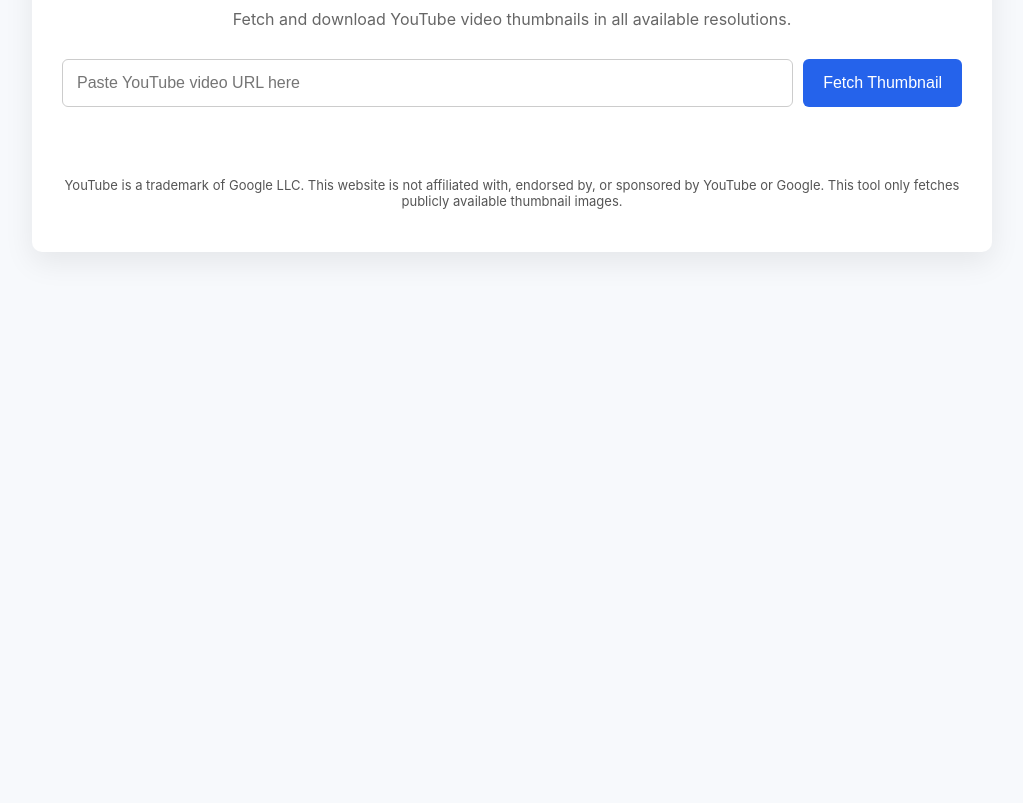
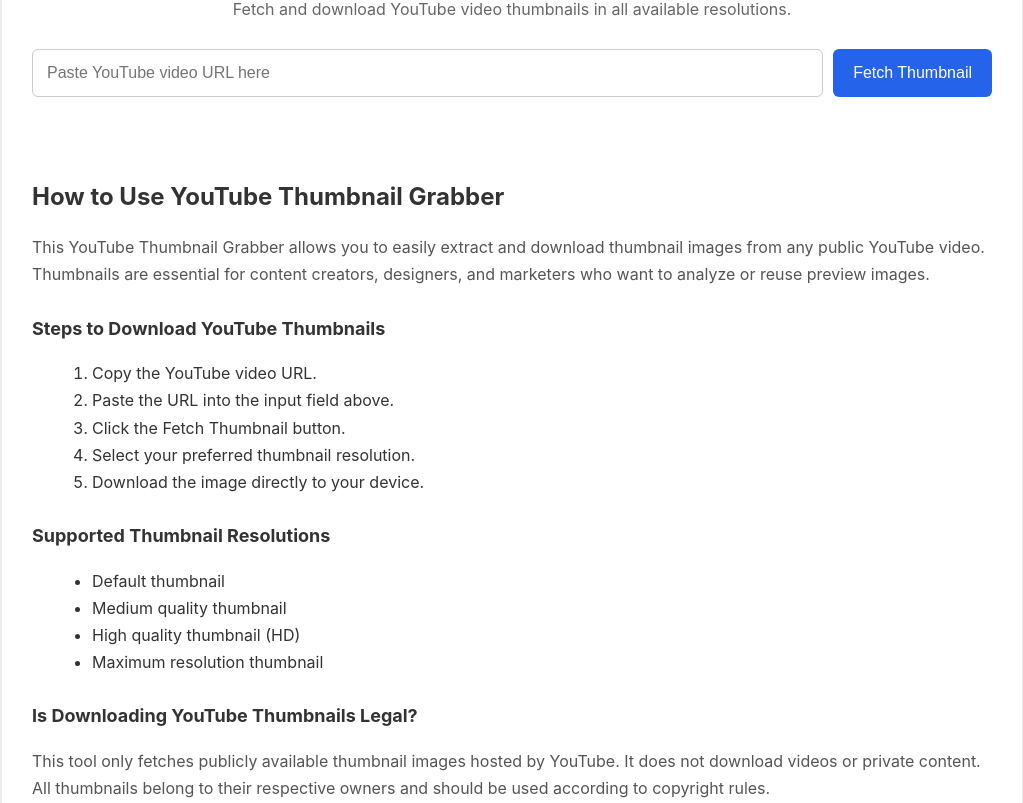
Before and after one commit to nextgenerationstudioglobal/freee, a plain HTML site: page index.html in a window 1280 px wide. Shown: the part 157-960 px from the top of the page, without its empty margins (128-1151 px from the left). Before the commit the page ends 800 px from the top, so only its background shows below. Drawn offline with Linux system fonts and the light colour scheme.

Commit message:
Update index.html

```diff
--- a/index.html
+++ b/index.html
@@ -2,16 +2,16 @@
 <html lang="en">
 <head>
   <meta charset="UTF-8">
-  <title>YouTube Thumbnail Grabber – Free & Online</title>
+  <title>YouTube Thumbnail Grabber – Free Online Tool</title>
 
   <!-- SEO -->
-  <meta name="description" content="Free YouTube Thumbnail Grabber tool. Fetch and download YouTube video thumbnails in all resolutions including HD and Max quality.">
+  <meta name="description" content="Free YouTube Thumbnail Grabber. Download YouTube video thumbnails in all resolutions including HD and max quality.">
   <meta name="viewport" content="width=device-width, initial-scale=1.0">
 
-  <!-- Google Search Console Verification -->
+  <!-- Google Search Console -->
   <meta name="google-site-verification" content="uC3u8FZQKqz6angvX0_BiVXRWGpg23ntQR7jmvsstGM" />
 
-  <!-- Google Analytics (GA4) -->
+  <!-- Google Analytics -->
   <script async src="https://www.googletagmanager.com/gtag/js?id=G-MP8CB4MGML"></script>
   <script>
     window.dataLayer = window.dataLayer || [];
@@ -20,23 +20,23 @@
     gtag('config', 'G-MP8CB4MGML');
   </script>
 
-  <!-- Google reCAPTCHA v2 Invisible -->
+  <!-- Google reCAPTCHA -->
   <script src="https://www.google.com/recaptcha/api.js" async defer></script>
 
-  <!-- Styles -->
+  <!-- CSS -->
   <style>
     body {
       font-family: Inter, Arial, sans-serif;
-      background: #f7f9fc;
+      background: #f5f7fb;
       margin: 0;
       padding: 0;
       color: #222;
     }
 
     .container {
-      max-width: 900px;
-      margin: 60px auto;
-      background: #ffffff;
+      max-width: 960px;
+      margin: 50px auto;
+      background: #fff;
       padding: 30px;
       border-radius: 10px;
       box-shadow: 0 10px 30px rgba(0,0,0,0.08);
@@ -44,10 +44,10 @@
 
     h1 {
       text-align: center;
-      margin-bottom: 10px;
+      margin-bottom: 8px;
     }
 
-    p.subtitle {
+    .subtitle {
       text-align: center;
       color: #666;
       margin-bottom: 30px;
@@ -62,18 +62,18 @@
     input[type="text"] {
       flex: 1;
       padding: 14px;
+      font-size: 16px;
       border-radius: 6px;
       border: 1px solid #ccc;
-      font-size: 16px;
     }
 
     button {
       padding: 14px 20px;
+      font-size: 16px;
+      border-radius: 6px;
       border: none;
-      border-radius: 6px;
       background: #2563eb;
       color: #fff;
-      font-size: 16px;
       cursor: pointer;
     }
 
@@ -91,7 +91,7 @@
     .thumb-card {
       border: 1px solid #e5e7eb;
       border-radius: 8px;
-      padding: 10px;
+      padding: 12px;
       text-align: center;
     }
 
@@ -108,7 +108,7 @@
     .thumb-card a {
       display: inline-block;
       margin-top: 8px;
-      padding: 8px 12px;
+      padding: 8px 14px;
       background: #16a34a;
       color: #fff;
       border-radius: 5px;
@@ -118,6 +118,34 @@
 
     .thumb-card a:hover {
       background: #15803d;
+    }
+
+    .article-section {
+      margin-top: 50px;
+      line-height: 1.7;
+      color: #333;
+    }
+
+    .article-section h2 {
+      font-size: 24px;
+      margin-bottom: 15px;
+    }
+
+    .article-section h3 {
+      font-size: 18px;
+      margin-top: 25px;
+      margin-bottom: 10px;
+    }
+
+    .article-section p {
+      margin-bottom: 15px;
+      color: #555;
+    }
+
+    .article-section ul,
+    .article-section ol {
+      margin-left: 20px;
+      margin-bottom: 20px;
     }
 
     footer {
@@ -139,13 +167,49 @@
     <input type="text" id="ytUrl" placeholder="Paste YouTube video URL here">
     <button
       class="g-recaptcha"
-        data-sitekey="YOUR_RECAPTCHA_SITE_KEY"
+      data-sitekey="6LdYnzQsAAAAAC_zI4mxMVa383RBIihSiracrmBq"
       data-callback="fetchThumbnail">
       Fetch Thumbnail
     </button>
   </div>
 
   <div id="results" class="results"></div>
+
+  <!-- ARTICLE SECTION -->
+  <section class="article-section">
+    <h2>How to Use YouTube Thumbnail Grabber</h2>
+
+    <p>
+      This YouTube Thumbnail Grabber allows you to easily extract and download
+      thumbnail images from any public YouTube video. Thumbnails are essential
+      for content creators, designers, and marketers who want to analyze or reuse
+      preview images.
+    </p>
+
+    <h3>Steps to Download YouTube Thumbnails</h3>
+    <ol>
+      <li>Copy the YouTube video URL.</li>
+      <li>Paste the URL into the input field above.</li>
+      <li>Click the Fetch Thumbnail button.</li>
+      <li>Select your preferred thumbnail resolution.</li>
+      <li>Download the image directly to your device.</li>
+    </ol>
+
+    <h3>Supported Thumbnail Resolutions</h3>
+    <ul>
+      <li>Default thumbnail</li>
+      <li>Medium quality thumbnail</li>
+      <li>High quality thumbnail (HD)</li>
+      <li>Maximum resolution thumbnail</li>
+    </ul>
+
+    <h3>Is Downloading YouTube Thumbnails Legal?</h3>
+    <p>
+      This tool only fetches publicly available thumbnail images hosted by YouTube.
+      It does not download videos or private content. All thumbnails belong to
+      their respective owners and should be used according to copyright rules.
+    </p>
+  </section>
 
   <footer>
     <p>
@@ -159,8 +223,7 @@
 <!-- JavaScript -->
 <script>
   function extractVideoId(url) {
-      const regex = /(?:v=|\/)([0-9A-Za-z_-]{11})/;
-      const match = url.match(regex);
+    const match = url.match(/(?:v=|\/)([0-9A-Za-z_-]{11})/);
     return match ? match[1] : null;
   }
 
@@ -173,7 +236,6 @@
       return;
     }
 
-      // GA Event
     gtag('event', 'fetch_thumbnail');
 
     const thumbnails = [
@@ -183,8 +245,8 @@
       { label: "Max Resolution", file: "maxresdefault.jpg" }
     ];
 
-      const container = document.getElementById("results");
-      container.innerHTML = "";
+    const results = document.getElementById("results");
+    results.innerHTML = "";
 
     thumbnails.forEach(item => {
       const imgUrl = `https://i.ytimg.com/vi/${videoId}/${item.file}`;
@@ -198,7 +260,7 @@
         <a href="${imgUrl}" download target="_blank">Download</a>
       `;
 
-        container.appendChild(card);
+      results.appendChild(card);
     });
   }
 </script>
```
Lines whose indentation alone changed are shown as unchanged.
